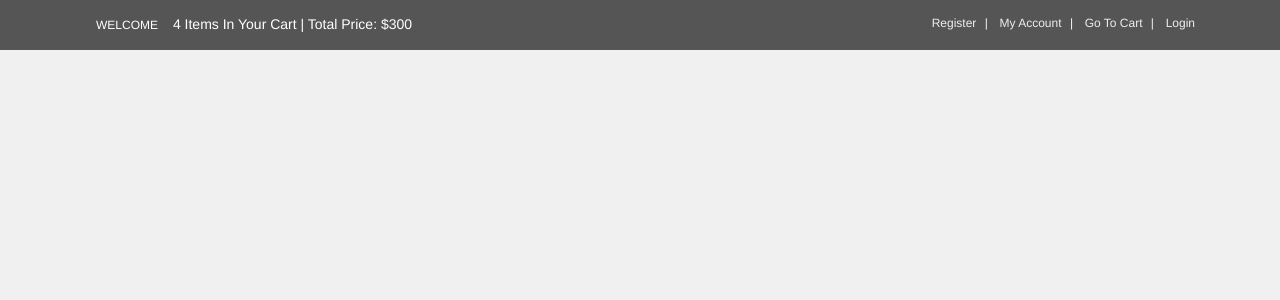
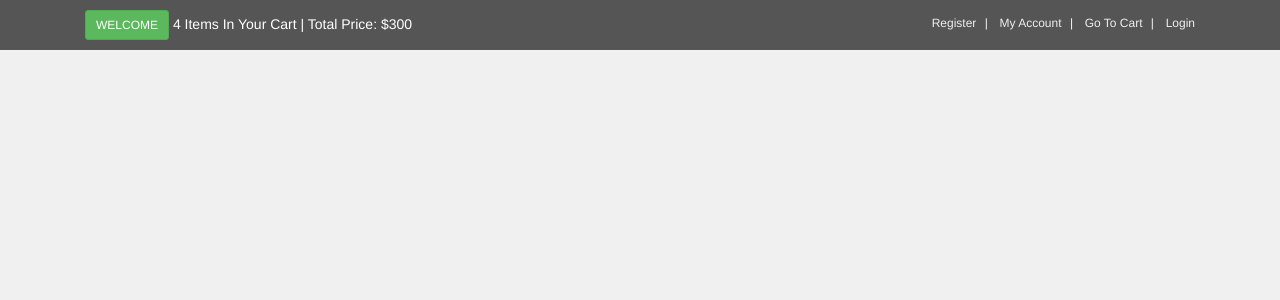
Before and after one commit to andreibast/eCommercePHPVanilla, a PHP site: page / in a window 1280 px wide. Shown: the top 300 px of the page. Run offline with PHP 8.4, Linux system fonts and the light colour scheme.

Commit message:
part1 small adjustment

```diff
--- a/index.php
+++ b/index.php
@@ -19,7 +19,7 @@
 
         <div class="col-md-6 offer"> <!-- col-md-6 offer1 Begin-->
 
-            <a href="" class="btn btn-sucess btn-sm">Welcome</a>
+            <a class="btn btn-success btn-sm" href="#">Welcome</a>
             <a href="checkout.php">4 Items In Your Cart | Total Price: $300</a>
 
         </div><!-- col-md-6 offer1 Finish-->
```
